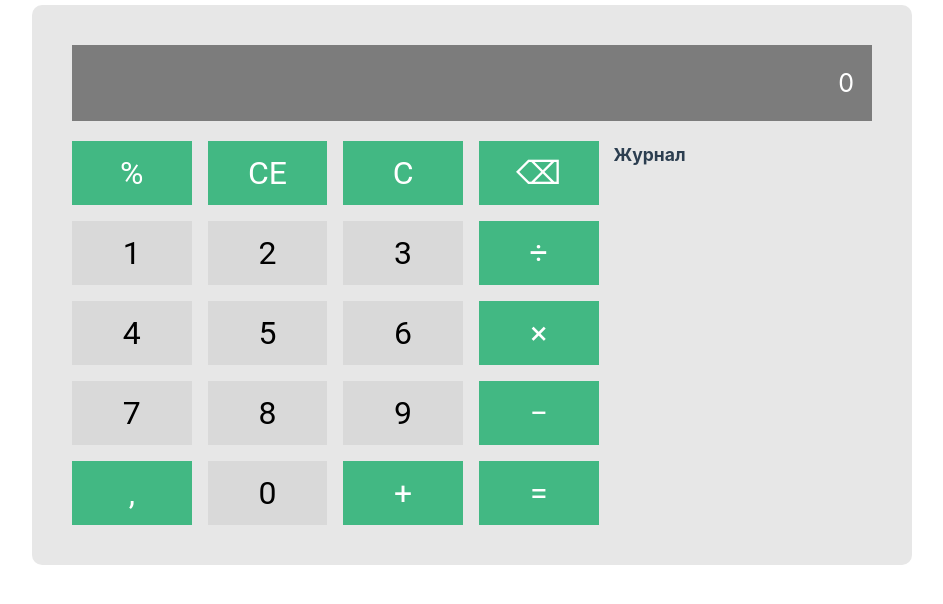
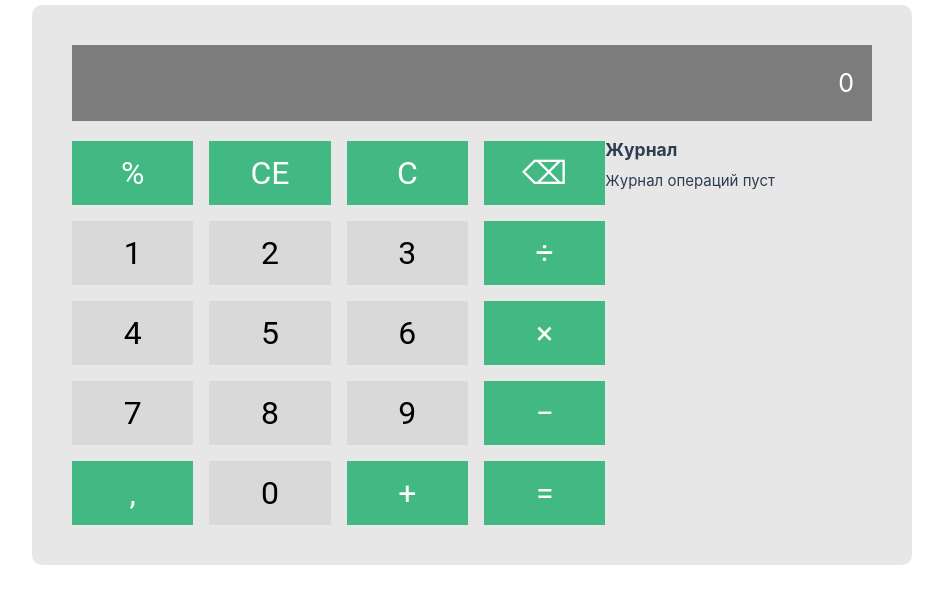
Before and after one commit to FerretBlack/calculator, a Vue app: page / in a window 1280 px wide. Shown: the top 604 px of the page, without its empty margins (168-1111 px from the left). Built offline with nearby package versions, Linux system fonts and the light colour scheme.

Commit message:
Отображение журнала для МВ

```diff
--- a/package.json
+++ b/package.json
@@ -8,6 +8,7 @@
     "lint": "eslint . --ext .vue,.js,.jsx,.cjs,.mjs --fix --ignore-path .gitignore"
   },
   "dependencies": {
+    "@mdi/font": "^7.0.96",
     "vue": "^3.2.38"
   },
   "devDependencies": {
--- a/src/App.vue
+++ b/src/App.vue
@@ -1,22 +1,28 @@
 <template>
-  <div :class="$style.wrapper">
-    <InputWrapper :expression="expression" :class="$style.input" />
-    <div :class="$style.container">
-      <ButtonGroup @set-value="setValue" />
-      <History :operations="operations" :class="$style.history" />
+  <div>
+    <div :class="$style.wrapper">
+      <Result :expression="expression" :class="$style.input" />
+      <div :class="$style.container">
+        <ButtonGroup @set-value="setValue" />
+        <History :operations="operations" :class="$style.history" />
+        <span class="mdi mdi-home"></span>
+      </div>
+    </div>
+    <div :class="[$style.wrapper, $style['-history']]">
+      <History :operations="operations" />
     </div>
   </div>
 </template>
 
 <script setup>
 import { ref } from "vue";
-import InputWrapper from "./components/InputWrapper.vue";
+import Result from "./components/Result.vue";
 import ButtonGroup from "./components/ButtonGroup.vue";
 import History from "./components/History.vue";
 
 const expression = ref(0);
 const operations = ref([]);
-const operators = ref(["+", "-", "/", "*"])
+const operators = ref(["+", "-", "/", "*"]);
 
 const getAnswer = () => {
   if (typeof expression.value !== "string") {
@@ -55,7 +61,11 @@ const setValue = (event) => {
   }
 
   if (operators.value.includes(event)) {
-    if (operators.value.includes(expression.value.toString().replace(/ /g, "").slice(-1))) {
+    if (
+      operators.value.includes(
+        expression.value.toString().replace(/ /g, "").slice(-1)
+      )
+    ) {
       return;
     }
     expression.value = expression.value += ` ${event} `;
@@ -81,6 +91,14 @@ const setValue = (event) => {
   padding: 40px;
   border-radius: 10px;
 
+  &.-history {
+    margin-top: 20px;
+
+    @media screen and (min-width: 1136px) {
+      display: none;
+    }
+  }
+
   @media screen and (max-width: 500px) {
     padding: 20px;
   }
@@ -98,6 +116,12 @@ const setValue = (event) => {
   }
 }
 
+.history-mobile {
+  @media screen and (max-width: 1135px) {
+    margin-top: 20px;
+  }
+}
+
 .input {
   margin-bottom: 20px;
 }
--- a/src/components/ButtonGroup.vue
+++ b/src/components/ButtonGroup.vue
@@ -21,6 +21,7 @@ const buttons = reactive([
   {
     label: "%",
     type: "operator",
+    value: "%",
   },
   {
     label: "CE",
--- a/src/components/History.vue
+++ b/src/components/History.vue
@@ -2,9 +2,9 @@
   <div :class="$style.wrapper">
     <h3 :class="$style.title">Журнал</h3>
 
-    <p v-if="!operations">Журнал операций пуст</p>
+    <p v-if="!operations.length" :class="$style.operation">Журнал операций пуст</p>
     <div v-else>
-      <p v-for="operation of operations" :key="operation">
+      <p v-for="operation of operations" :key="operation" :class="[$style.operation, $style['-not-empty']]">
         {{ operation }}
       </p>
     </div>
@@ -23,10 +23,18 @@ defineProps({
 <style lang="scss" module>
 .wrapper {
   width: 100%;
-  padding: 0 15px;
 }
 
 .title {
   font-weight: 700;
+  line-height: 1;
+}
+
+.operation {
+  margin-top: 10px;
+
+  &.-not-empty {
+    cursor: pointer;
+  }
 }
 </style>
```
Also changed, not shown: src/components/Result.vue (renamed from src/components/InputWrapper.vue), 1 other file (tests, documents, lock files or other folders).
